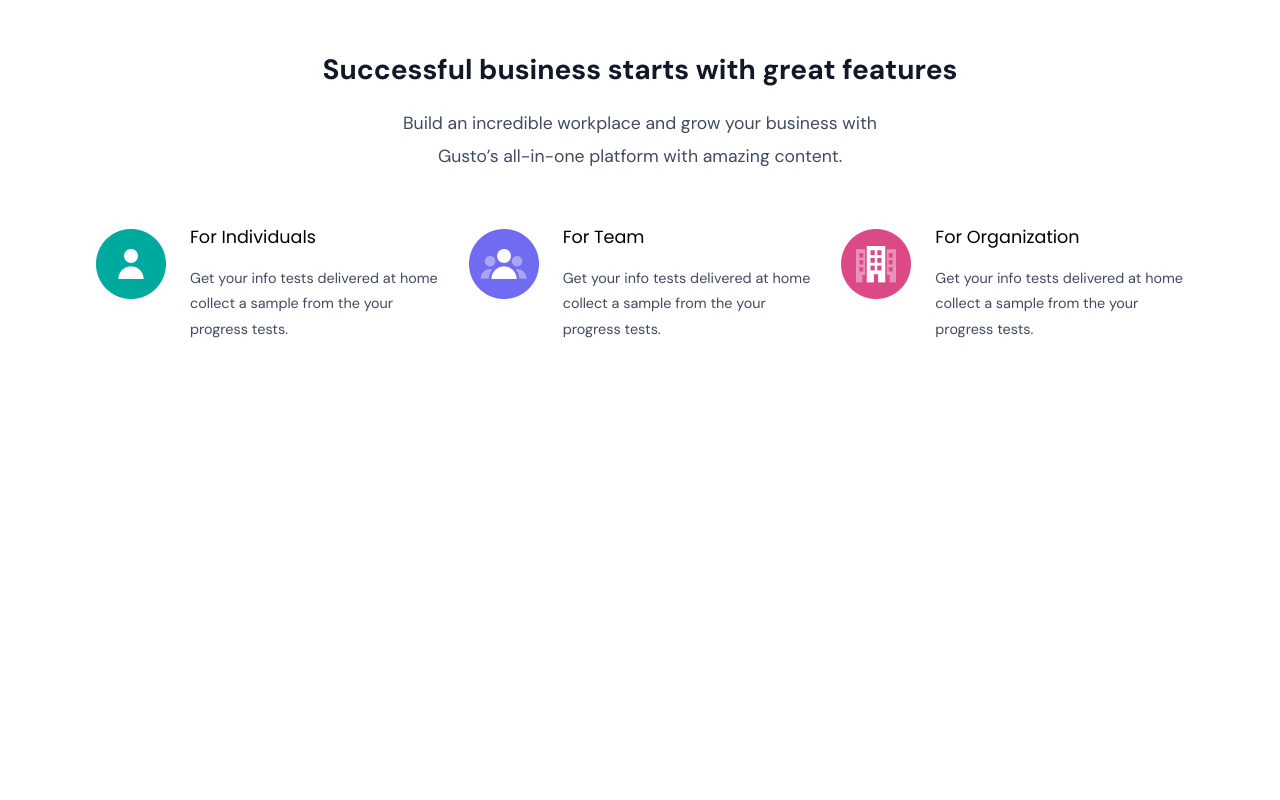
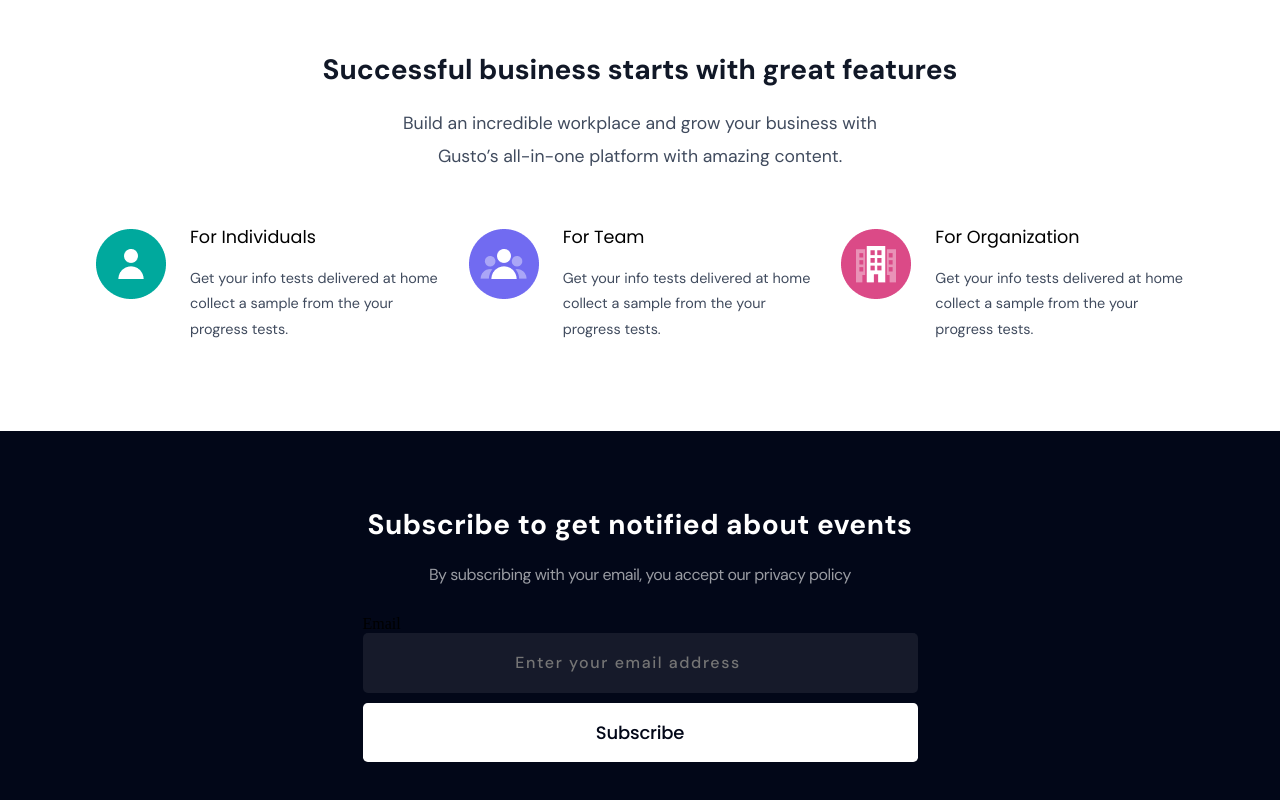
Before and after one commit to Anmol-Baranwal/WaitSmart, a Next.js app: page / in a window 1280 px wide. Shown: the part 717-1517 px from the top of the page. Before the commit the page ends 1148 px from the top, so only its background shows below. Built offline with nearby package versions, Linux system fonts and the light colour scheme.

Commit message:
add subscribe email component with styling

```diff
--- /dev/null
+++ b/components/Subscribe/Subscribe.js
@@ -0,0 +1,34 @@
+import React from "react";
+import { Button, Input, Box, Container, Heading, Text } from "@chakra-ui/react";
+import styles from "./subscribe.module.css";
+import CustomInput from "../Input/CustomInput";
+import CustomButton from "../Button/CustomButton";
+
+const Subscribe = () => {
+  return (
+    <Box as="section" className={styles.subscribe}>
+      <Container>
+        <Heading as="h3">Subscribe to get notified about events</Heading>
+        <Text as="p">
+          By subscribing with your email, you accept our privacy policy
+        </Text>
+        <Box as="form" className={styles.form}>
+          <Box as="label" htmlFor="subscribeEmail" variant="styles.srOnly">
+            Email
+          </Box>
+          <CustomInput
+            placeholder="Enter your email address"
+            type="email"
+            id="subscribeEmail"
+            className={styles.input}
+          />
+          <CustomButton type="submit" className={styles.button}>
+            Subscribe
+          </CustomButton>
+        </Box>
+      </Container>
+    </Box>
+  );
+};
+
+export default Subscribe;
--- /dev/null
+++ b/components/Subscribe/subscribe.module.css
@@ -0,0 +1,78 @@
+.subscribe {
+  padding-top: 80px;
+  padding-bottom: 80px;
+  background-color: #020718;
+  width: 100vw;
+}
+
+.subscribe h3 {
+  font-family: "DM Sans", sans-serif;
+  text-align: center;
+  font-size: 28px;
+  line-height: 1;
+  color: #fff;
+  letter-spacing: 0.5px;
+  margin-bottom: 15px;
+  width: 70%;
+  margin-left: auto;
+  margin-right: auto;
+}
+
+.subscribe p {
+  font-family: "DM Sans", sans-serif;
+  font-size: 16px;
+  color: #fff;
+  opacity: 0.6;
+  letter-spacing: -0.5px;
+  text-align: center;
+  width: 70%;
+  margin-left: auto;
+  margin-right: auto;
+  margin-top: 25px;
+}
+
+.subscribe form {
+  width: 100%;
+  max-width: 555px;
+  margin-left: auto;
+  margin-right: auto;
+  display: flex;
+  flex-wrap: wrap;
+  margin-top: 30px;
+}
+
+.subscribe input {
+  width: 100%;
+  max-width: 100%;
+  border-radius: 5px;
+  border: none;
+  background-color: rgba(255, 255, 255, 0.08);
+  outline: none;
+  color: rgba(255, 255, 255, 0.8);
+  font-size: 16px;
+  padding-left: 0;
+  height: 50px;
+  margin-right: 0;
+  text-align: center;
+}
+
+.subscribe input::placeholder {
+  letter-spacing: 0.1rem;
+  font-family: "DM Sans", sans-serif;
+  font-weight: 500;
+}
+
+.subscribe button {
+  background-color: #fff;
+  font-weight: 500;
+  font-size: 18px;
+  color: #020718;
+  letter-spacing: -0.2px;
+  width: 100%;
+  margin-top: 10px;
+}
+
+.subscribe button:hover {
+  background-color: #fff;
+  opacity: 0.8;
+}
--- a/pages/index.js
+++ b/pages/index.js
@@ -2,6 +2,7 @@ import Head from "next/head";
 import styles from "@/styles/Home.module.css";
 import Banner from "@/components/Banner/Banner";
 import Services from "@/components/Services/Services";
+import Subscribe from "@/components/Subscribe/Subscribe";
 
 export default function Home() {
   return (
@@ -15,6 +16,7 @@ export default function Home() {
       <div className={styles.main}>
         <Banner />
         <Services />
+        <Subscribe />
       </div>
     </>
   );
```
